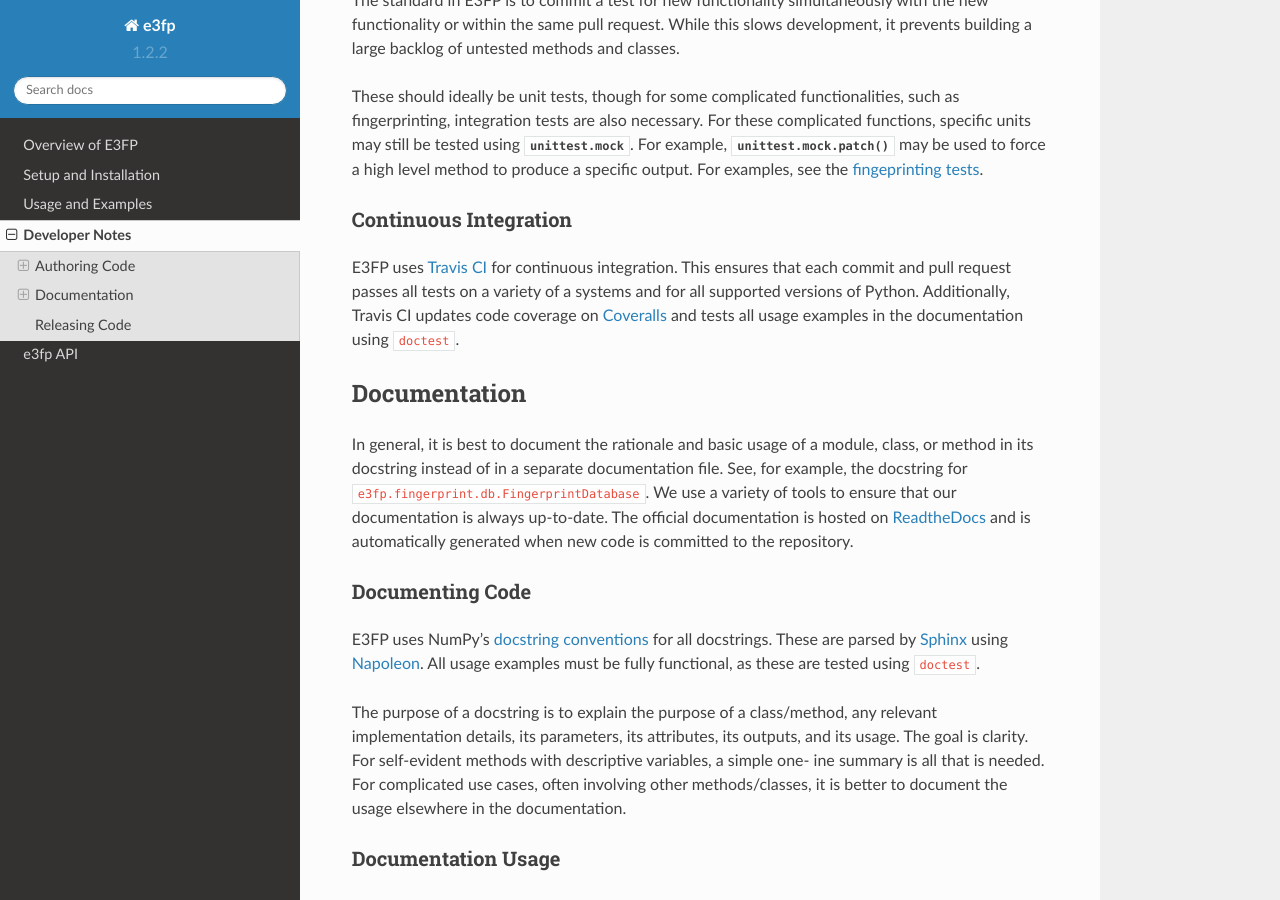
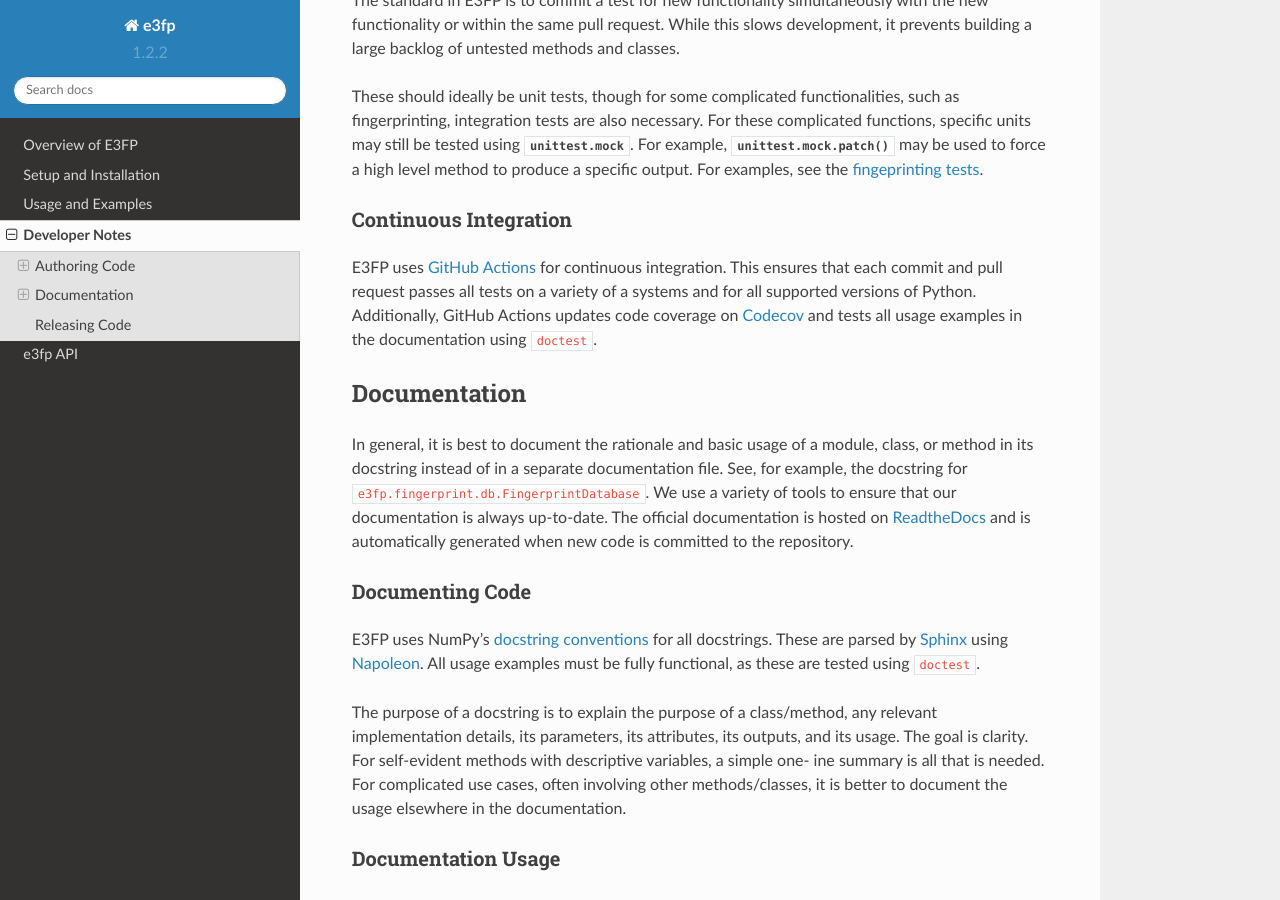
Before and after one commit to keiserlab/e3fp, a Sphinx documentation site: the page built from doc/source/dev/index.rst, in a window 1280 px wide and 900 px high, scrolled down 2226 px. Built offline with Sphinx 7.4.7 and the Read the Docs theme 2.0.0, drawn with Linux system fonts in a browser that asks for light colours; cross-references to code outside the pages are shown as plain code.

Commit message:
Update docs section about CI

```diff
--- a/doc/source/dev/index.rst
+++ b/doc/source/dev/index.rst
@@ -117,10 +117,10 @@ produce a specific output. For examples, see the `fingeprinting tests
 Continuous Integration
 ~~~~~~~~~~~~~~~~~~~~~~
 
-E3FP uses `Travis CI`_ for continuous integration. This ensures that each commit
+E3FP uses `GitHub Actions`_ for continuous integration. This ensures that each commit
 and pull request passes all tests on a variety of a systems and for all
-supported versions of Python. Additionally, Travis CI updates code coverage on
-Coveralls_ and tests all usage examples in the documentation using `doctest`.
+supported versions of Python. Additionally, GitHub Actions updates code coverage on
+Codecov_ and tests all usage examples in the documentation using `doctest`.
 
 Documentation
 -------------
@@ -169,7 +169,7 @@ Releasing Code
 .. _Sphinx: http://www.sphinx-doc.org/en/stable/index.html
 .. _doctest: https://docs.python.org/3/library/doctest.html
 .. _pull request: https://help.github.com/articles/creating-a-pull-request/
-.. _Travis CI: https://travis-ci.org/keiserlab/e3fp
-.. _Coveralls: https://coveralls.io/github/keiserlab/e3fp
+.. _GitHub Actions: https://github.com/keiserlab/e3fp/actions
+.. _Codecov: https://codecov.io/github/keiserlab/e3fp
 
 .. include:: ../substitutions.rst
```
